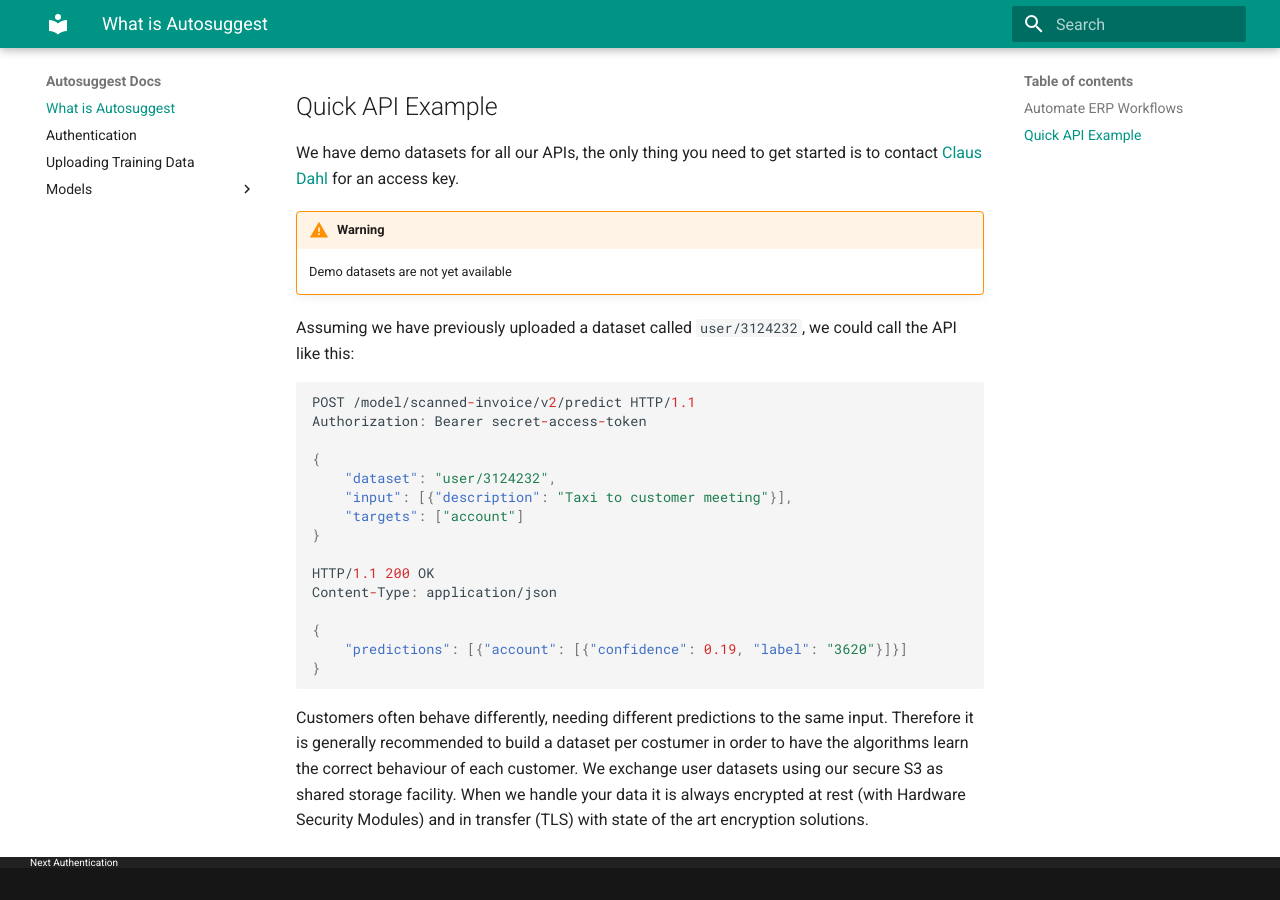
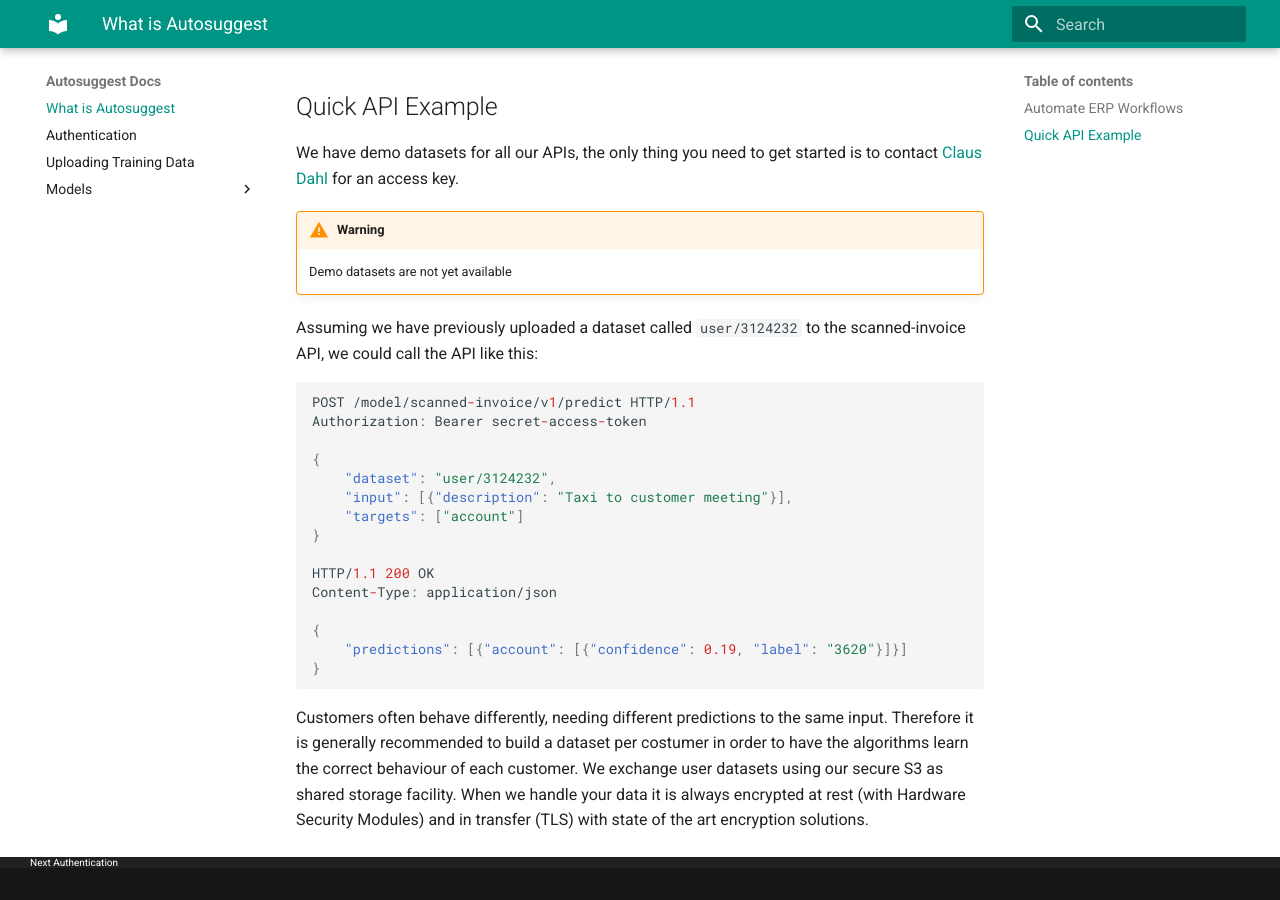
Before and after one commit to e-conomic/vml-docs, an MkDocs documentation site: the page built from docs/index.md, in a window 1280 px wide and 900 px high, scrolled down 1077 px. Built offline with MkDocs 1.6.1 and Material for MkDocs 9.7.7, drawn with Linux system fonts in a browser that asks for light colours.

Commit message:
Corrected details in the http examples
I noted that I had missed the trailing HTTP/1.1 on the requests.
Adding that did require me to shorten the example on the EIL model.

````diff
--- a/docs/index.md
+++ b/docs/index.md
@@ -17,10 +17,10 @@
 !!! warning
     Demo datasets are not yet available
 
-Assuming we have previously uploaded a dataset called `user/3124232`, we could call the API like this:
+Assuming we have previously uploaded a dataset called `user/3124232` to the scanned-invoice API, we could call the API like this:
 
 ```json
-POST /model/scanned-invoice/v2/predict HTTP/1.1
+POST /model/scanned-invoice/v1/predict HTTP/1.1
 Authorization: Bearer secret-access-token
 
 {
--- a/docs/models/bank.md
+++ b/docs/models/bank.md
@@ -28,7 +28,7 @@
 An full example of a API call can be seen below:
 
 ```json
-POST /model/bank/v1/predict
+POST /model/bank/v1/predict HTTP/1.1
 Authorization: Bearer <secret-access-token>
 
 {
--- a/docs/models/scanned-invoice.md
+++ b/docs/models/scanned-invoice.md
@@ -31,7 +31,7 @@
 Example request:
 
 ```json
-POST /model/scanned-invoice/v1/predict
+POST /model/scanned-invoice/v1/predict HTTP/1.1
 Authorization: Bearer <secret-access-token>
 
 {
--- a/docs/models/supplier-name.md
+++ b/docs/models/supplier-name.md
@@ -24,7 +24,7 @@
 --------------------
 
 ```json
-POST /model/supplier-name/v1/predict
+POST /model/supplier-name/v1/predict HTTP/1.1
 Authorization: Bearer <secret-access-token>
 
 {
````
Also changed, not shown: docs/models/einvoice-model.md (+2 -2 lines).
